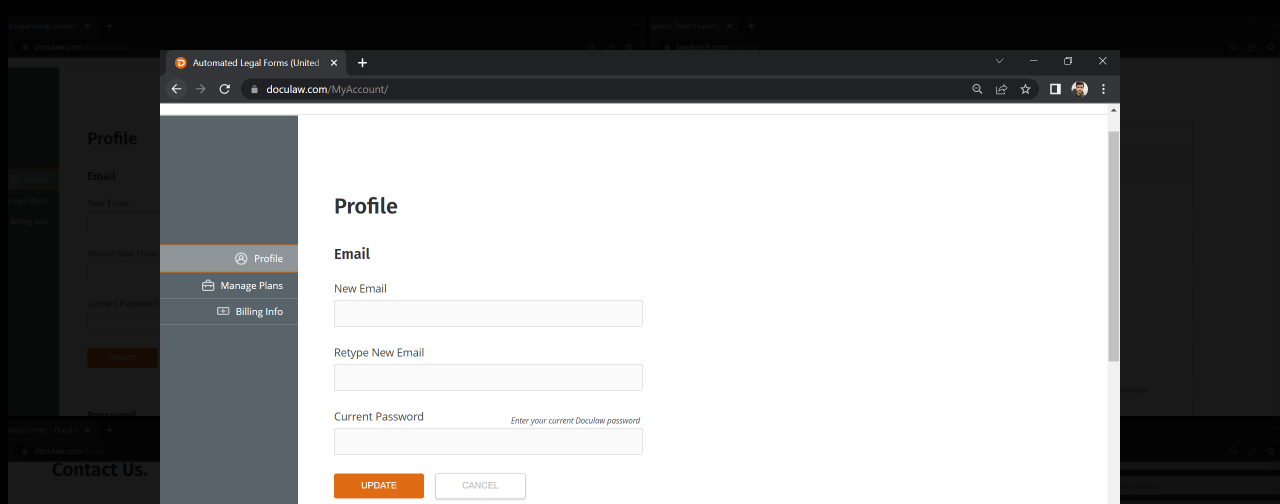
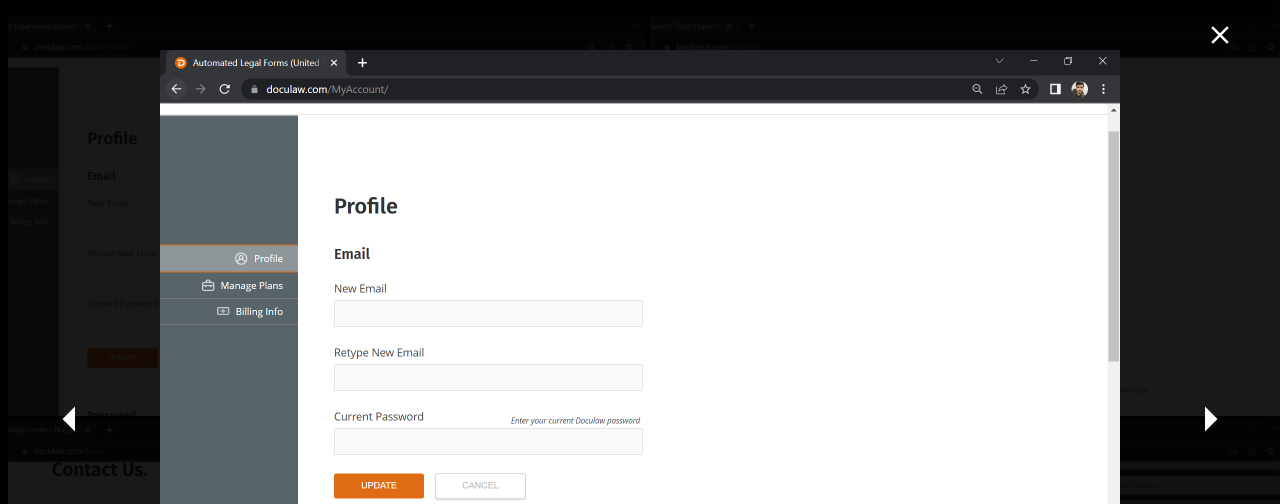
Before and after one commit to ppadam2/the-web-unit, a React (Create React App) app: page /lawdepot in a window 1280 px wide. Both pictures are taken after a click on the item 327 px from the left and 216 px from the top of the page. Shown: the top 504 px of the page. Built offline with nearby package versions, Linux system fonts and the light colour scheme.

Commit message:
minor changes to imagelist

```diff
--- a/src/Components/ImageList/ImageList.js
+++ b/src/Components/ImageList/ImageList.js
@@ -1,174 +1,216 @@
-import React, {useState} from "react";
+import React, { useState } from "react";
 import ImageList from '@mui/material/ImageList';
 import ImageListItem from '@mui/material/ImageListItem';
+import ArrowRightIcon from '@mui/icons-material/ArrowRight';
+import ArrowLeftIcon from '@mui/icons-material/ArrowLeft';
+import CloseIcon from '@mui/icons-material/Close';
 import Mouse from '../Mouse/Mouse.js'
 import "./ImageList.scss";
 
 export default function StandardImageList() {
-    const itemData = [ // To Do: Figure out a way to fetch this data programmatically
+    const itemData = [ // To Do: Figure out a way to fetch this data programmatically, generate id sequence from 1
         {
             img: '/assets/images/LawDepot/Change-Email-Address.PNG',
             title: 'Change Email Address',
+            id: 1
         },
         {
             img: '/assets/images/LawDepot/Communication-Center.PNG',
             title: 'Communication Center',
+            id: 2
         },
         {
             img: '/assets/images/LawDepot/Contact-Form.PNG',
             title: 'Contact Form',
+            id: 3
         },
         {
             img: '/assets/images/LawDepot/Create-Folder-Popup.PNG',
             title: 'Create Folder Pop Up',
+            id: 4
         },
         {
             img: '/assets/images/LawDepot/Delete-Popup.PNG',
             title: 'Delete Pop Up',
+            id: 5
         },
         {
             img: '/assets/images/LawDepot/Doculaw-Home-Page.PNG',
             title: 'Doculaw Home Page',
+            id: 6
         },
         {
             img: '/assets/images/LawDepot/Document-History-Popup.PNG',
             title: 'Document History Pop up',
+            id: 7
         },
         {
             img: '/assets/images/LawDepot/File-Upload.PNG',
             title: 'File Upload',
+            id: 8
         },
         {
             img: '/assets/images/LawDepot/Folder-Navigation.PNG',
             title: 'Folder Navigation',
+            id: 9
         },
         {
             img: '/assets/images/LawDepot/Item-Details-Popup.PNG',
             title: 'Item details Popup',
+            id: 10
         },
         {
             img: '/assets/images/LawDepot/Move-To-Empty-Folder.PNG',
             title: 'Move to Empty Folder',
+            id: 11
         },
         {
             img: '/assets/images/LawDepot/My-Account-Page.PNG',
             title: 'My Account',
+            id: 12
         },
         {
             img: '/assets/images/LawDepot/My-Documents.PNG',
             title: 'My Documents',
+            id: 13
         },
         {
             img: '/assets/images/LawDepot/All-Documents-Search.PNG',
             title: 'All Documents',
+            id: 14
         },
         {
             img: '/assets/images/LawDepot/My-Files.PNG',
             title: 'My Files',
+            id: 15
         },
         {
             img: '/assets/images/LawDepot/Payment-Method-Popup.PNG',
             title: 'Payment Method Popup',
+            id: 16
         },
         {
             img: '/assets/images/LawDepot/Payment-Method.PNG',
             title: 'Payment Method',
+            id: 17
         },
         {
             img: '/assets/images/LawDepot/Privacy-Policy-Print-Popup.PNG',
             title: 'Privacy policy print popup',
+            id: 18
         },
         {
             img: '/assets/images/LawDepot/Rename-Item-Popup.PNG',
             title: 'Rename Item Popup',
+            id: 19
         },
         {
             img: '/assets/images/LawDepot/Response-Prompt.PNG',
             title: 'Response Popup',
+            id: 20
         },
         {
             img: '/assets/images/LawDepot/Sample-Contract-Form-2.PNG',
             title: 'Sample Contract Form 2',
+            id: 21
         },
         {
             img: '/assets/images/LawDepot/Sample-Contract-Form.PNG',
             title: 'Sample Contract Form',
+            id: 22
         },
         {
             img: '/assets/images/LawDepot/Select-Country-Popup.PNG',
             title: 'Select Country Popup',
+            id: 23
         },
         {
             img: '/assets/images/LawDepot/SEO-Content-Section.PNG',
             title: 'SEO Content Popup',
+            id: 24
         },
         {
             img: '/assets/images/LawDepot/Sign-In-Popup.PNG',
             title: 'Sign In Pop up',
+            id: 25
         },
         {
             img: '/assets/images/LawDepot/Site-Navigation.PNG',
             title: 'Site Navigation',
+            id: 26
         },
         {
             img: '/assets/images/LawDepot/Social-Share-Widget.PNG',
             title: 'Social Share Widget',
+            id: 27
         },
         {
             img: '/assets/images/LawDepot/Social-Share.PNG',
             title: 'Social Share',
+            id: 28
         }
     ];
 
     const [state, setState] = useState({
+        imageId: null,
         alt: null,
         src: null,
         visible: false
     });
 
-    function updateModal(e) {
+    function updateModal(id) {
+        if(id > itemData.length) {
+            id = 1
+        } else if(id < 1) {
+            id = itemData.length
+        }
+
+        const image = (itemData.filter(img => img.id === id))[0];
+
+        if(image) {
             setState({
-            alt: e.target.alt,
-            src: e.target.src,
+                alt: image.title,
+                src: image.img,
+                imageId: image.id,
                 visible: true
             })
-    }
-
-    function setDefault() {
+        } else {
             setState({
                 alt: "",
                 src: "",
+                imageId: null,
                 visible: false
             })
+        }
     }
 
     return (
         <ImageList sx={{ width: 1250, height: 600 }} cols={2} rowHeight={400}>
             {itemData.map((item) => (
-                <ImageListItem key={item.img} onClick={updateModal}>
+                <ImageListItem key={item.img}>
                     <img
                         src={`${item.img}`}
                         srcSet={`${item.img}`}
                         alt={item.title}
                         loading="lazy"
+                        onClick={() => updateModal(item.id)}
                     />
                 </ImageListItem>
             ))}
             <Mouse />
-            <Modal alt={state.alt} src={state.src} visible={state.visible} setDefault={setDefault} />
+            <Modal imageId={state.imageId} alt={state.alt} src={state.src} visible={state.visible} updateModal={updateModal} />
         </ImageList>
     );
 }
 
 function Modal(props) {
     return (
-        <div id="myModal" className={`modal ${props.visible ? "visible" : ""}`} onClick={props.setDefault}>
-            {props.visible &&
-                <>
+        <div id="image-modal" className={`modal ${props.visible ? "visible" : ""}`} >
             <img className="modal-content" alt={props.alt} src={props.src}></img>
             <div id="caption">{props.alt}</div>
-                </>
-            }
+            <ArrowLeftIcon className="left-arrow" onClick={() => props.updateModal(props.imageId - 1)} />
+            <ArrowRightIcon className="right-arrow" onClick={() => props.updateModal(props.imageId + 1)} />
+            <CloseIcon className="close-btn" onClick={props.updateModal} />
         </div>
     )
 }
--- a/src/Components/ImageList/ImageList.scss
+++ b/src/Components/ImageList/ImageList.scss
@@ -12,6 +12,7 @@ body {
     .MuiImageList-root {
         width: 100vw;
         height: 100vh;
+        scroll-behavior: smooth;
 
         .MuiImageListItem-root {
             cursor: pointer;
@@ -32,8 +33,8 @@ body {
         width: 100%;
         height: 100vh;
         overflow: hidden;
-        background-color: rgb(0,0,0);
-        background-color: rgba(0,0,0,0.9);
+        background-color: rgb(0, 0, 0);
+        background-color: rgba(0, 0, 0, 0.9);
         transition: cubic-bezier(1, 0.5, 0, 1);
 
         .modal-content {
@@ -53,7 +54,8 @@ body {
             height: 150px;
         }
 
-        .modal-content, #caption {
+        .modal-content,
+        #caption {
             -webkit-animation-name: zoom;
             -webkit-animation-duration: 0.6s;
             animation-name: zoom;
@@ -61,17 +63,50 @@ body {
         }
 
         @-webkit-keyframes zoom {
-            from {-webkit-transform:scale(1)}
-            to {-webkit-transform:scale(2)}
+            from {
+                -webkit-transform: scale(1)
+            }
+
+            to {
+                -webkit-transform: scale(2)
+            }
         }
 
         @keyframes zoom {
-            from {transform:scale(0.4)}
-            to {transform:scale(1)}
+            from {
+                transform: scale(0.4)
+            }
+
+            to {
+                transform: scale(1)
+            }
         }
     }
 
     .visible {
         display: block;
     }
+
+    .left-arrow, .right-arrow, .close-btn {
+        z-index: 99;
+        position: fixed;
+        color: white;
+        height: 70px;
+        top: 48%;
+        width: 60px;
+    }
+
+    .left-arrow {
+        left: 40px;
+    }
+
+    .right-arrow {
+        right: 40px;
+    }
+
+    .close-btn {
+        top: 20px;
+        right: 30px;
+        height: 30px;
+    }
 }
```
Lines whose indentation alone changed are shown as unchanged.
